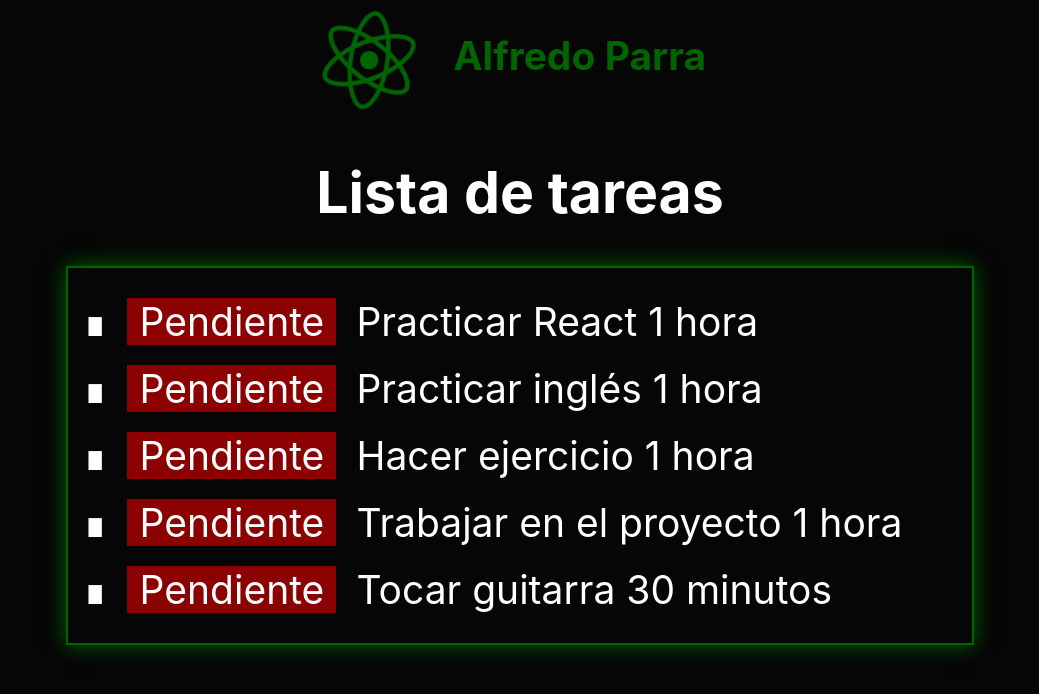
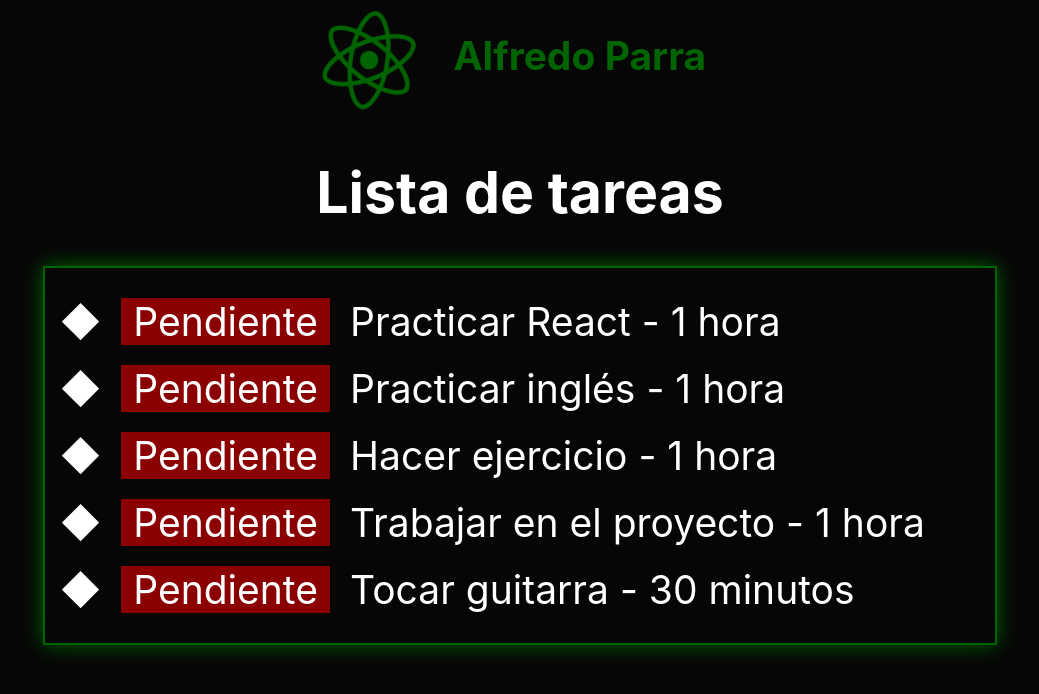
Before and after one commit to Draifor/my-react-task-list, a React (Create React App) app: page / in a window 1280 px wide. Shown: the top 694 px of the page, without its empty margins (120-1159 px from the left). Built offline with nearby package versions, Linux system fonts and the light colour scheme.

Commit message:
Se corrigió la descripción de las tasks

```diff
--- a/src/components/TaskComponent/TaskComponent.jsx
+++ b/src/components/TaskComponent/TaskComponent.jsx
@@ -1,12 +1,12 @@
 import { useState } from "react";
-import check from './check.svg';
+import check from "./check.svg";
 import "./task.css";
 
 function TaskComponent({ description }) {
   const [status, setStatus] = useState("pending");
   return (
     <li>
-      ∎
+      ◆
       {status === "completed" ? (
         <span className="completed" onClick={() => setStatus("pending")}>
           Completado
--- a/src/components/TaskListComponent/TaskListComponent.jsx
+++ b/src/components/TaskListComponent/TaskListComponent.jsx
@@ -3,11 +3,11 @@ import './taskList.css';
 
 function TaskListComponent() {
   const tasks = [
-    { description: "Practicar React 1 hora", },
-    { description: "Practicar inglés 1 hora", },
-    { description: "Hacer ejercicio 1 hora", },
-    { description: "Trabajar en el proyecto 1 hora", },
-    { description: "Tocar guitarra 30 minutos", }
+    { description: "Practicar React - 1 hora", },
+    { description: "Practicar inglés - 1 hora", },
+    { description: "Hacer ejercicio - 1 hora", },
+    { description: "Trabajar en el proyecto - 1 hora", },
+    { description: "Tocar guitarra - 30 minutos", }
   ];
 
   return (
```
